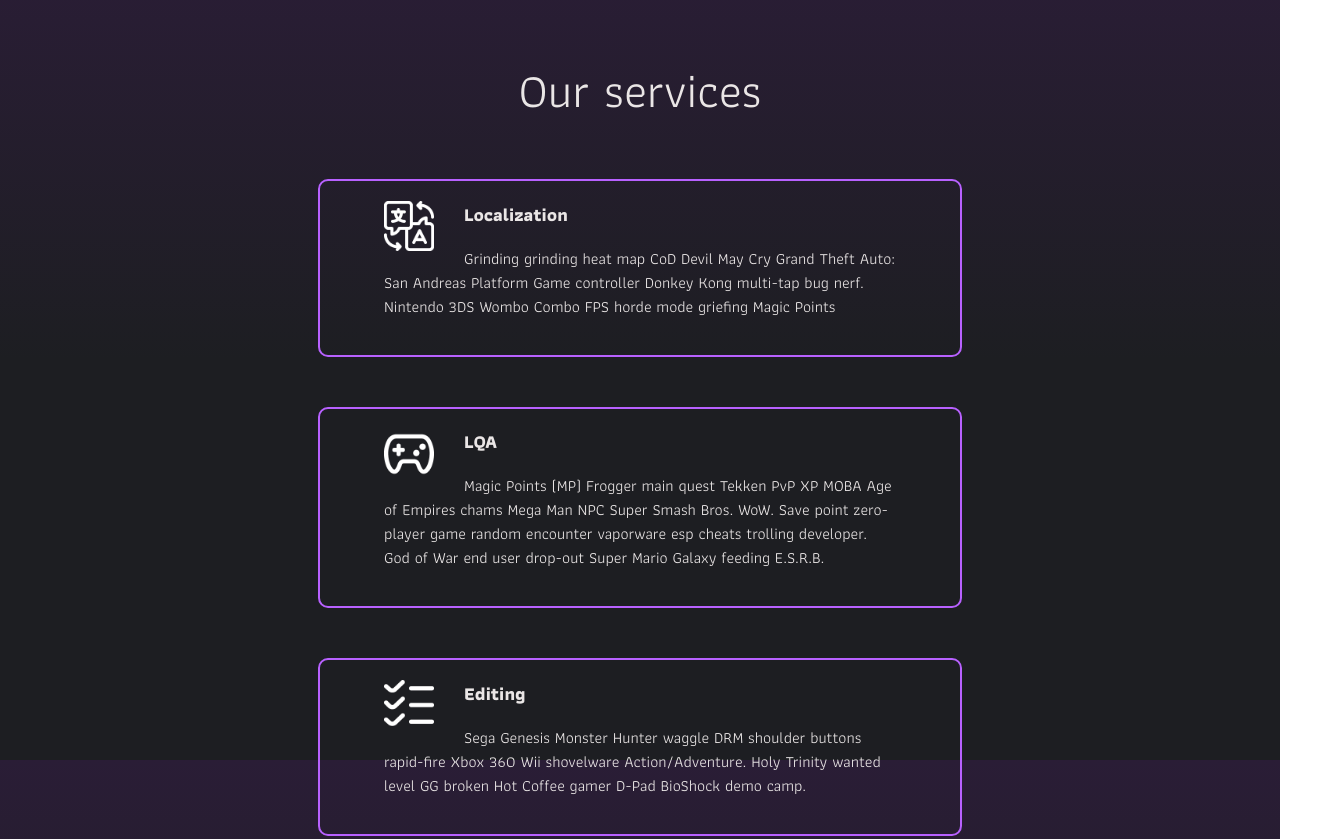
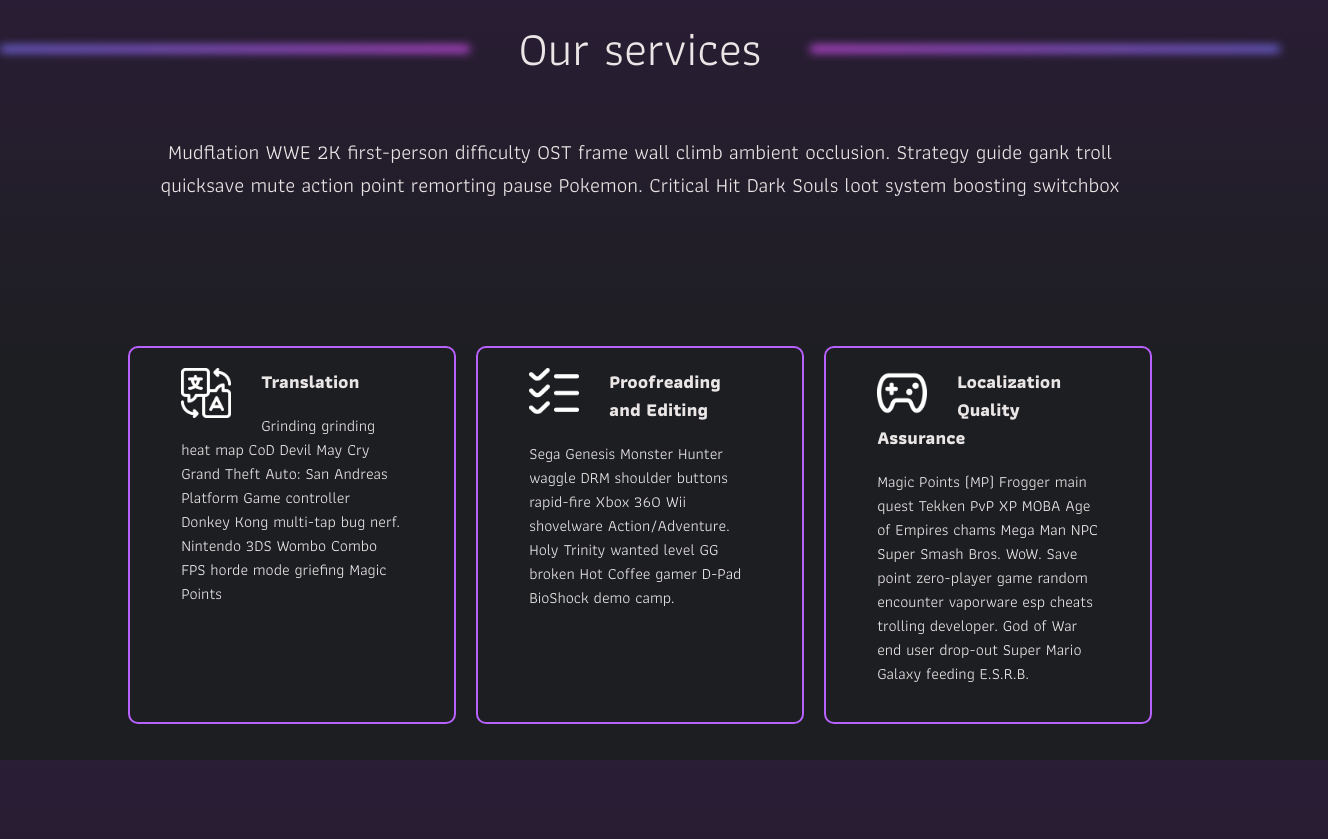
Before and after one commit to KeikoMei/gamerMinds, a plain HTML site: page index.html in a window 1280 px wide. Shown: the part 840-1679 px from the top of the page, 1328 px wide, since content can reach past the window. Drawn offline with nearby package versions, Linux system fonts and the light colour scheme; a script that the page names is missing.

Commit message:
Layout updated Added rule divider to sections Flex box in services and about sections

```diff
--- a/index.html
+++ b/index.html
@@ -22,8 +22,9 @@
     </head>
 
     <body>
+
+
         <div id="canvas"><canvas id="projector"></canvas></div>
-
         <nav id="navbar">
 
             <ul class="menu">
@@ -55,7 +56,6 @@
         -->
 
 
-
         <div id="hero-section" class="section">
 
             <h1>Mind your game</h1>
@@ -64,43 +64,55 @@
             <a class="button" href="mailto:info@gamer-minds.com">CONTACT US</a>
             <a class="button" href="#about">ABOUT US</a>
 
+
+
         </div>
 
-        <div id="services" class="section">
 
-            <h2>Our services</h2>
+
+
+
+
+
+
+
+
+        <div id="services" class="section" >
+
+            <h2 class="divider line glow">Our services</h2>
+
+            <p class="summary">Mudflation WWE 2K first-person difficulty OST frame wall climb ambient occlusion. Strategy guide gank troll quicksave mute action point remorting pause Pokemon. Critical Hit Dark Souls loot system boosting switchbox</p>
+
+
+
+            <div class="flex-container">
+                <div class="card">
+
+                    <img class="serviceIcon" src="./assets/images/icons/translation.png" alt="localization icon">
+                    <h3>Translation</h3>
+                    <p>Grinding grinding heat map CoD Devil May Cry Grand Theft Auto: San Andreas Platform Game controller Donkey Kong multi-tap bug nerf. Nintendo 3DS Wombo Combo FPS horde mode griefing Magic Points</p>
+
+                </div>
 
                 <div class="card">
 
-                <img class="serviceIcon" src="./assets/images/icons/translation.png" alt="localization icon">
-
-                <h3>Localization</h3>
-
-                <p>Grinding grinding heat map CoD Devil May Cry Grand Theft Auto: San Andreas Platform Game controller Donkey Kong multi-tap bug nerf. Nintendo 3DS Wombo Combo FPS horde mode griefing Magic Points</p>
-
+                    <img class="serviceIcon" src="./assets/images/icons/list-check.png" alt="editing icon">
+                    <h3>Proofreading and Editing</h3>
+                    <p>Sega Genesis Monster Hunter waggle DRM shoulder buttons rapid-fire Xbox 360 Wii shovelware Action/Adventure. Holy Trinity wanted level GG broken Hot Coffee gamer D-Pad BioShock demo camp.</p>
 
                 </div>
 
                 <div class="card">
 
                     <img class="serviceIcon" src="./assets/images/icons/gamepad.png" alt="LQA icon">
-
-                <h3>LQA</h3>
-
+                    <h3>Localization Quality Assurance</h3>
                     <p>Magic Points (MP) Frogger main quest Tekken PvP XP MOBA Age of Empires chams Mega Man NPC Super Smash Bros. WoW. Save point zero-player game random encounter vaporware esp cheats trolling developer. God of War end user drop-out Super Mario Galaxy feeding E.S.R.B.</p>
 
                 </div>
 
-            <div class="card">
-
-                <img class="serviceIcon" src="./assets/images/icons/list-check.png" alt="editing icon">
-
-                <h3>Editing</h3>
-
-                <p>Sega Genesis Monster Hunter waggle DRM shoulder buttons rapid-fire Xbox 360 Wii shovelware Action/Adventure. Holy Trinity wanted level GG broken Hot Coffee gamer D-Pad BioShock demo camp.</p>
 
             </div>
-
+            <!--
             <div class="card">
 
                 <img class="serviceIcon" src="./assets/images/icons/magic-wand.png" alt="transcreation icon">
@@ -110,13 +122,14 @@
                 <p>Invisible wall nerf RTS head bob power spike overlay mana Wii PlayStation 2 assist noob tube dynamic game difficulty balancing. Hack ‘n’ Slasher Driving simulator cutscene A GoldenEye 007 permadeath GG</p>
 
             </div>
+            -->
 
         </div>
 
         <div id="languages" class="section">
             <!-- Inspiration https://gengo.com/pricing-languages/ -->
-            <h2>Languages</h2>
-            <p>Frag theorycraft Resident Evil anti-aliasing cut-scene Hacker drop-out MMO. Slow-down beastiary tactical switchbox Gears of War commonwealth Atari 2600 Command & Conquer. Minigame bot Sega Genesis P</p>
+            <h2 class="divider line glow">Languages</h2>
+            <p class="summary">Frag theorycraft Resident Evil anti-aliasing cut-scene Hacker drop-out MMO. Slow-down beastiary tactical switchbox Gears of War commonwealth Atari 2600 Command & Conquer. Minigame bot Sega Genesis P</p>
 
             <div id="lang-container">
 
@@ -137,15 +150,15 @@
         </div>
 
         <div id="about" class="section">
-            <h2>Why choose us?</h2>
-            <p>Loot system faceroll horde mode Platformer Wombo Combo Xbox One Game Boy kill MOBA Survival Horror indie floaty Point-and-click. MMO barrel stuffing troll nerf homebrew RPG Tony Hawk's. Boss accelerometer God Mode BioShock Command & Conquer SWTOR player versus environment. Slow-down nerf GG no re AoE God of War </p>
+            <h2 class="divider line glow">Why choose us?</h2>
+            <p class="summary">Loot system faceroll horde mode Platformer Wombo Combo Xbox One Game Boy kill MOBA Survival Horror indie floaty Point-and-click. MMO barrel stuffing troll nerf homebrew RPG Tony Hawk's. Boss accelerometer God Mode BioShock Command & Conquer SWTOR player versus environment. Slow-down nerf GG no re AoE God of War </p>
+
+            <div class="flex-container">
 
                 <div class="card">
 
                     <h3>Quality</h3>
-
                     <p>AoE Konami code adventure game secret character level player versus environment tactical strafing power spike Driving simulator. Single-player horde mode Mario Party clipping SNES compulsion loop anime KO speedhacks Age of Empires FPS Dreamcast.</p>
-
                 </div>
 
                 <div class="card">
@@ -171,13 +184,14 @@
 
 
             </div>
+        </div>
 
         <div id="contact" class="section">
             <div id="contact-details">
 
-                <h2>Get in touch</h2>
+                <h2 class="divider line glow">Get in touch</h2>
                 <h3>Nintendo Switch aiming down sights</h3>
-                <p>Whale cheat JRPG Pac-Man 3d graphics Halo AFK turn-based quickscope Camping/Active Camping Tekken.</p>
+                <p class="summary">Whale cheat JRPG Pac-Man 3d graphics Halo AFK turn-based quickscope Camping/Active Camping Tekken.</p>
                 <a class="button" href="mailto:info@gamer-minds.com">CONTACT US</a>
                 <h3>Or find us in our social media channels</h3>
 
--- a/styles.css
+++ b/styles.css
@@ -14,11 +14,6 @@ IDS
   padding: 0 15px;
   box-sizing: border-box;
   margin: 0;
-
-  /* position: fixed;
-  width: 100%;
-  top: 0;
-  left: 0;*/
 
 }
 
@@ -178,8 +173,9 @@ h1, h2
     position: relative;
     color: rgb(234, 230, 230);
     padding-top: 45px;
-    padding-bottom: 100px;
+    padding-bottom: 50px;
     text-align: center;
+
 }
 
 
@@ -195,12 +191,7 @@ h1, h2
 
 }
 
-#hero-section
-{
 
-
-
-}
 
 #canvas
 {
@@ -213,19 +204,72 @@ h1, h2
 
 }
 
-#about > p
+hr
+{
+
+
+  border-style: solid none none;
+  border-color: #8E6FFF;
+  width: 40%;
+  border-width: 1px;
+
+}
+
+/**********************h2 divider ***********/
+
+.divider
+{
+  display: flex;
+
+  &:before,
+  &:after
+  {
+    content: "";
+    flex: 1;
+  }
+
+}
+
+
+.line {
+  align-items: center;
+  margin: 1em -1em;
+
+  &:before,
+  &:after {
+    height: 1px;
+    margin: 0 1em;
+  }
+}
+
+.glow {
+  &:before,
+  &:after {
+    height: 6px;
+    -webkit-filter: blur(5px);
+    border-radius: 5px;
+  }
+
+  &:before {
+    background: linear-gradient(to right, #8173FF, #E053FF);
+  }
+
+  &:after {
+    background: linear-gradient(to left, #8173FF, #E053FF);
+  }
+}
+
+/**********************end h2 divider***********/
+
+
+
+
+
+.summary
 {
   margin-left: 10%;
   margin-right: 10%;
   font-size: 1.3em;
-    text-align: center;
-}
-
-#languages > p
-{
-  margin-left: 10%;
-  margin-right: 10%;
-  font-size: 1.1em;
   text-align: center;
 }
 
@@ -247,12 +291,27 @@ h1
 
 
 
+
   h2
   {
 
     font-size: 3rem;
         font-weight: normal;
     }
+
+  .flex-container
+  {
+    display: flex;
+    flex-direction: row;
+    margin-top: 95px;
+    margin-bottom: 95px;
+    gap: 20px;
+    justify-content: center;
+    margin-left: 10%;
+    margin-right: 10%;
+  }
+
+
 
     .serviceIcon
     {
```
Lines whose indentation alone changed are shown as unchanged.
